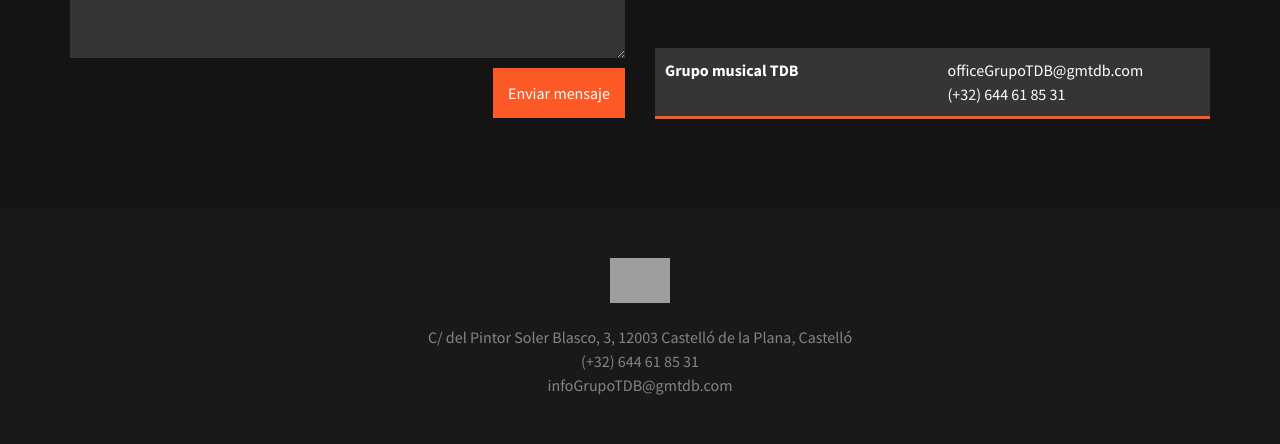
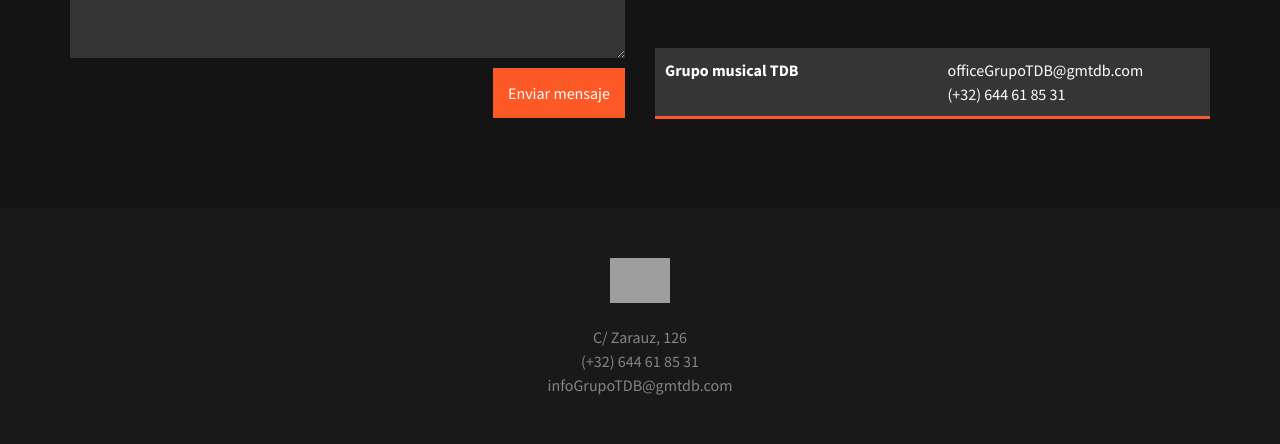
Before and after one commit to SamAdeSan/GrupoMusicalTDB, a plain HTML site: page index.html in a window 1280 px wide. Shown: the part 4269-4713 px from the top of the page. Drawn offline with Linux system fonts and the light colour scheme; grey boxes are pictures that could not be loaded.

Commit message:
Modificado El correo, la dirección y el nº de teléfono

```diff
--- a/index.html
+++ b/index.html
@@ -314,7 +314,7 @@ Depresión Sonora: La banda sonora de una generación.
 												<strong>Grupo musical TDB</strong>
 											</div>
 											<div class="col-sm-6">
-												<a href="mailto:office@companyname.com">officeGrupoTDB@gmtdb.com</a><br>
+												<a href="mailto:adesantafesamuel@outlook.es">officeGrupoTDB@gmtdb.com</a><br>
 												<a href="tel:644618531">(+32) 644 61 85 31</a>
 											</div>
 										</div>
@@ -331,8 +331,8 @@ Depresión Sonora: La banda sonora de una generación.
 					<img src="img/tdb.png" alt="Site Title" style="width: 60px;">
 
 					<address>
-						<p>C/ del Pintor Soler Blasco, 3, 12003 Castelló de la Plana, Castelló<br><a href="tel:644618531">(+32) 644 61 85 31</a> <br> <a href="mailto:info@bandname.com">infoGrupoTDB@gmtdb.com</a></p>
-					</address> <!-- .address -->
+						<p>C/ Zarauz, 126<br><a href="tel:644618531">(+32) 644 61 85 31</a> <br> <a href="mailto:adesantafesamuel@outlook.es">infoGrupoTDB@gmtdb.com</a></p>
+					</address>
 
 					<div class="social-links">
 						<a href="https://www.instagram.com/depresion.sonora/"><i class="fa fa-instagram"></i></a>
@@ -341,7 +341,6 @@ Depresión Sonora: La banda sonora de una generación.
 						<a href="https://www.youtube.com/channel/UC7ZLM59reVlFScXB_adpP3g"><i class="fa fa-youtube"></i></a>
 						<a href="https://x.com/sonoradepresion"><i class="fa fa-x"><img src="img/icons/iconoX.png" alt="it" style="width: 25px;"></i></a>
 					</div> <!-- .social-links -->
-
 					<p class="copy">Copyright 2025 Grupo musical TDB.</p>
 				</div>
 			</footer> <!-- .site-footer -->
```
